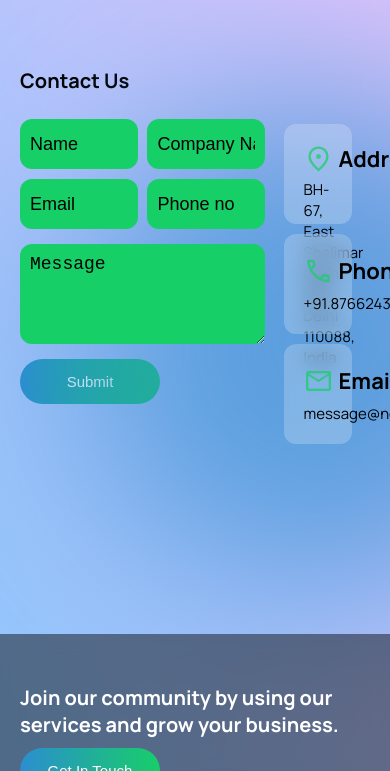
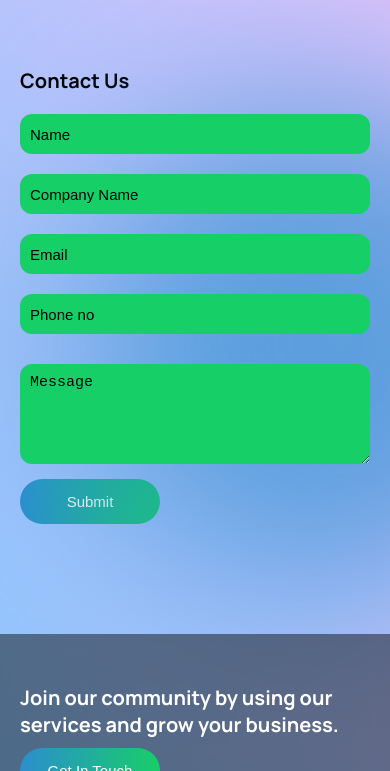
Before and after one commit to kritirajmaharana/NeoByt, a plain HTML site: page contactus.html in a window 390 px wide. Shown: the part 73-844 px from the top of the page. Drawn offline with nearby package versions, Linux system fonts and the light colour scheme.

Commit message:
contact page responsive

```diff
--- a/style.css
+++ b/style.css
@@ -919,7 +919,14 @@ form .emailAndPhone {
         margin-bottom: 10px;
     }
 }
-
+@media (max-width: 909px){
+    .fromDiv2{
+        display: none;
+    }
+    .fromDiv{
+        width: 100%;
+    }
+}
 @media (max-width: 475px) {
     h2, h3{
         max-width: 100%;
@@ -942,5 +949,21 @@ form .emailAndPhone {
     .section3{
         padding-top: 0px;
     }
+    form .nameAndCompany,
+    form .emailAndPhone {
+        height: fit-content;
+        flex-direction: column;
 
+    }
+    #name,
+#company,
+#email,
+#phone {
+    width: 100%;
+    height: 40px;
+   margin-bottom: 20px;
 }
+::placeholder{
+    font-size: 15px;
+}
+}
```
